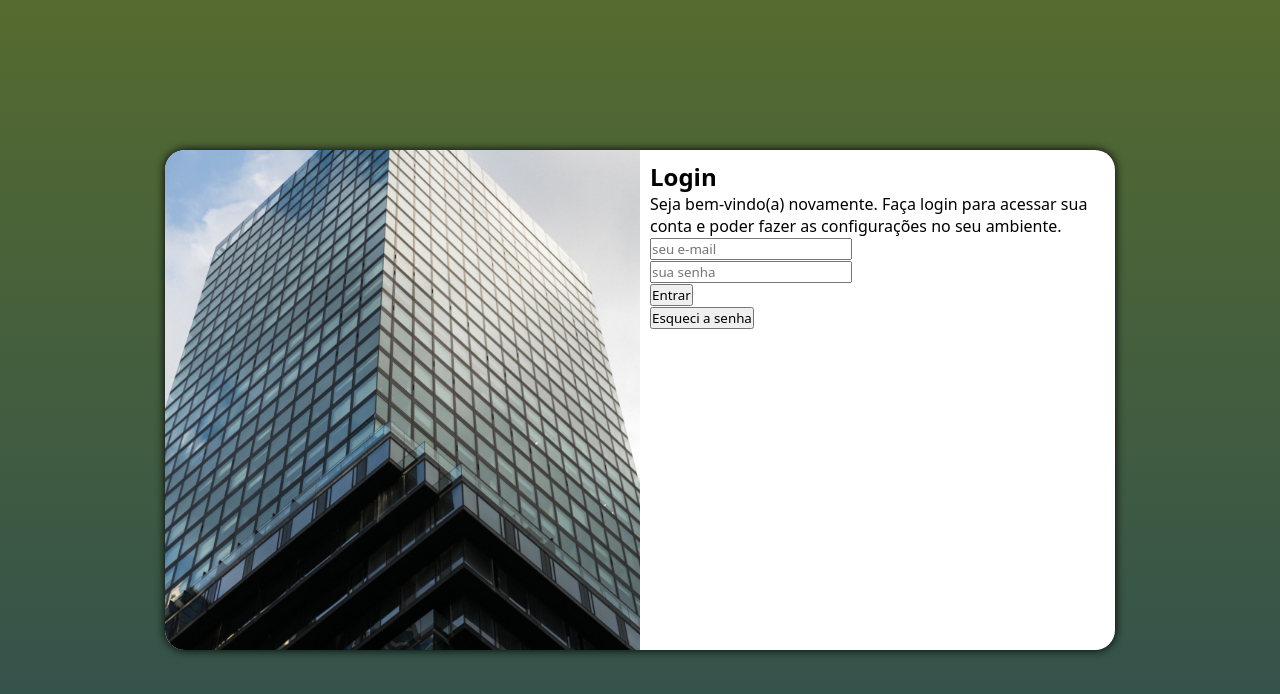
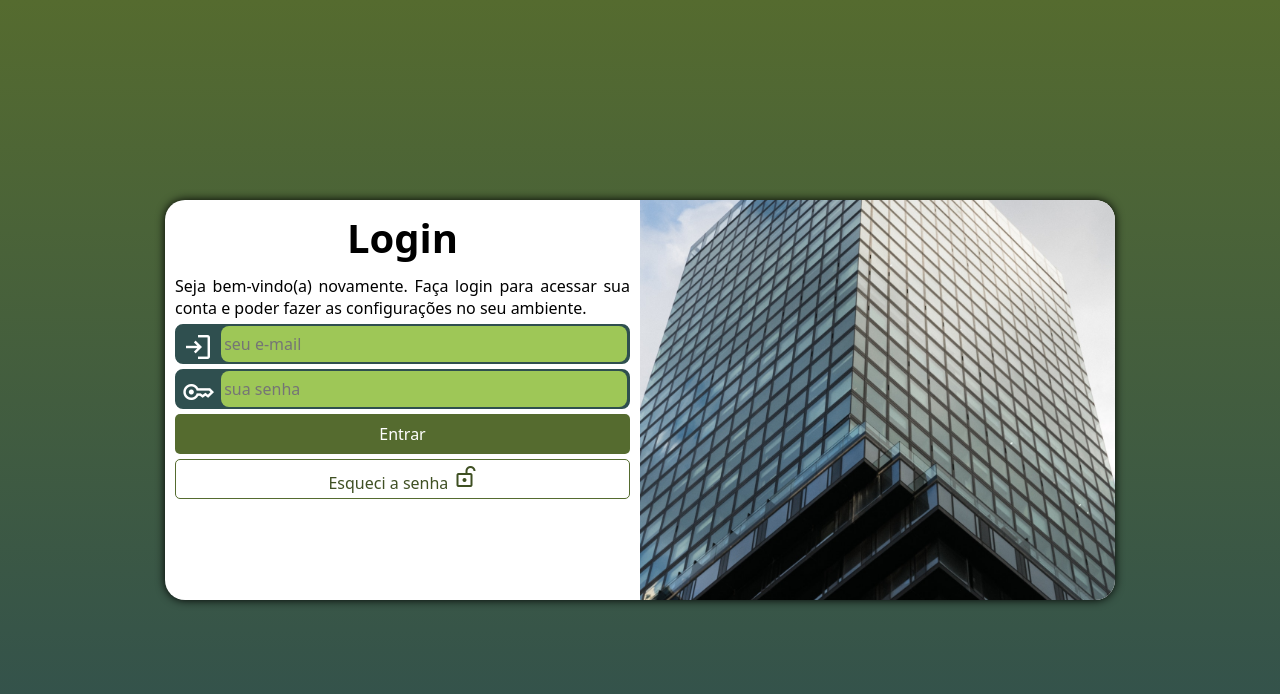
Before and after one commit to matheuszu/projeto-login, a plain HTML site: page index.html in a window 1280 px wide. Drawn offline with nearby package versions, Linux system fonts and the light colour scheme.

Commit message:
projeto concluído

```diff
--- a/estilos/media-query.css
+++ b/estilos/media-query.css
@@ -29,17 +29,25 @@
 
     section#login {
         width: 950px;
-
+        height: 50vh;
     }
 
     section#login > div#imagem {
-        float: left;
+        float: right;
         width: 50%;
         height: 100%;
     }
 
     section#login > div#formulario {
-        float: right;
+        float: left;
         width: 50%;
     }
+
+    div#formulario > h1 {
+        font-size: 2.5em;
+    }
+
+    div#formulario > p {
+        font-size: 1em;
+    }
 }
--- a/estilos/style.css
+++ b/estilos/style.css
@@ -23,7 +23,6 @@ section#login {
     position: absolute;
     top: 50%;
     left: 50%;
-    transform: translate(-50%, -50%);
     overflow: hidden;
 
     background-color: white;
@@ -32,6 +31,7 @@ section#login {
     border-radius: 20px;
     box-shadow: 0px 0px 10px rgb(0, 0, 0);
 
+    transform: translate(-50%, -50%);
     transition: width 0.5s, height 0.5s;
 }
 
@@ -48,3 +48,76 @@ section#login > div#formulario {
     display: block;
     padding: 10px;
 }
+
+div#formulario > h1 {
+    text-align: center;
+    margin-bottom: 10px;
+}
+
+div#formulario > p {
+    font-size: 0.8em;
+    text-align: justify;
+}
+
+form > div.campo {
+    background-color: darkslategrey;
+    border: 2px solid darkslategrey;
+    width: 100%;
+    display: block;
+    height: 40px;
+    border-radius: 8px;
+    margin: 5px 0px;
+}
+
+div.campo > span {
+    color: white;
+    font-size: 2em;
+    width: 40px;
+    padding: 5px;
+}
+
+div.campo > input {
+    background-color: rgb(158, 199, 87);
+    font-size: 1em;
+    width: calc(100% - 45px);
+    height: 100%;
+    border: 0px;
+    border-radius: 8px;
+    padding: 3px;
+    transform: translateY(-13px);
+}
+
+form > input[type=submit] {
+    display: block;
+    font-size: 1em;
+    width: 100%;
+    height: 40px;
+    background-color: darkolivegreen;
+    color: white;
+    border: none;
+    border-radius: 5px;
+    cursor: pointer;
+}
+
+form > input[type=submit]:hover {
+    background-color: rgb(63, 80, 35);
+}
+
+form > a.botao {
+    display: block;
+    text-align: center;
+    font-size: 1em;
+    width: 100%;
+    height: 40px;
+    padding-top: 5px;
+    margin-top: 5px;
+    background-color: white;
+    color: rgb(63, 80, 35);
+    border: 1px solid darkolivegreen;
+    border-radius: 5px;
+    text-decoration: none;
+}
+
+form > a.botao:hover {
+    background-color: rgb(158, 199, 87);
+}
--- a/index.html
+++ b/index.html
@@ -4,6 +4,7 @@
     <meta charset="UTF-8">
     <meta name="viewport" content="width=device-width, initial-scale=1.0">
     <title>Login</title>
+    <link rel="stylesheet" href="https://fonts.googleapis.com/css2?family=Material+Symbols+Outlined:opsz,wght,FILL,GRAD@20..48,100..700,0..1,-50..200" />
     <link rel="stylesheet" href="estilos/style.css">
     <link rel="stylesheet" href="estilos/media-query.css">
 </head>
@@ -17,15 +18,23 @@
                 <h1>Login</h1>
                 <p>Seja bem-vindo(a) novamente. Faça login para acessar sua conta e poder fazer as configurações no seu ambiente.</p>
 
-                <form action="login.php" method="post">
-                    <label for="email"></label>
-                    <input type="email" name="email" id="email" placeholder="seu e-mail"><br>
+                <form action="login.php" method="post" autocomplete="on">
+                    <div class="campo">
+                        <span class="material-symbols-outlined">login</span>
+                        <input type="email" name="email" id="email" placeholder="seu e-mail" autocomplete="email" required maxlength="30">
+                        <label for="email"></label>
+                    </div>
 
-                    <label for="senha"></label>
-                    <input type="password" name="senha" id="senha" placeholder="sua senha"><br>
+                    <div class="campo">
+                        <span class="material-symbols-outlined">key</span>
+                        <input type="password" name="senha" id="senha" placeholder="sua senha" autocomplete="current-password" required minlength="8" maxlength="30">
+                        <label for="senha"></label>
+                    </div>
 
-                    <input type="submit" value="Entrar"><br>
-                    <input type="button" value="Esqueci a senha">
+                    <input type="submit" value="Entrar">
+                    <a href="#" class="botao">Esqueci a senha
+                        <span class="material-symbols-outlined">lock_open_right</span>
+                    </a>
 
                 </form>
             </div>
```
